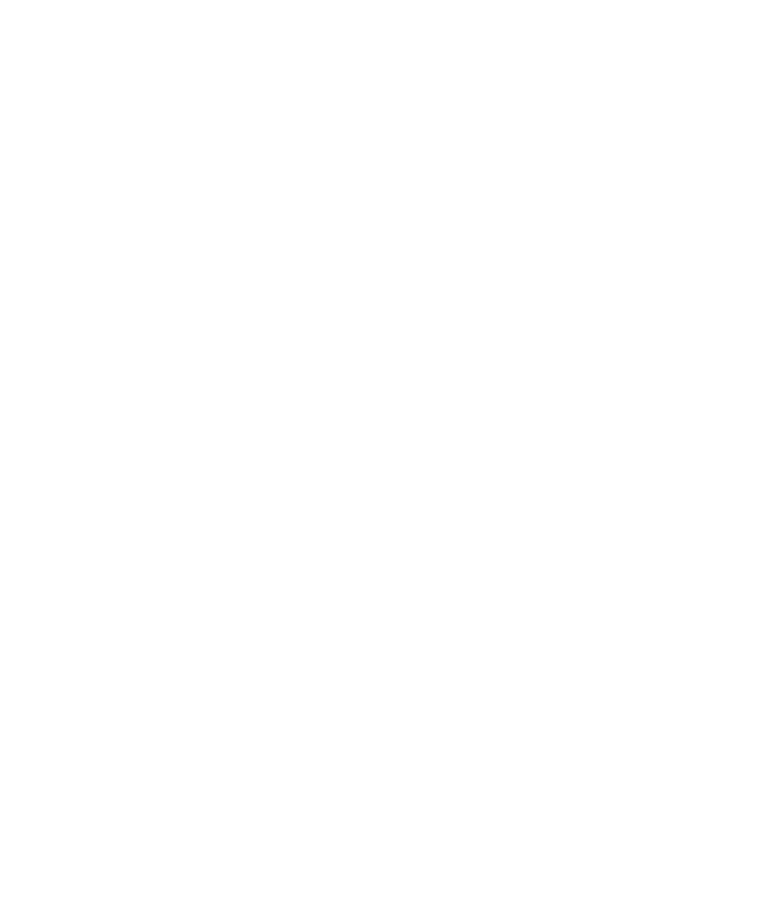
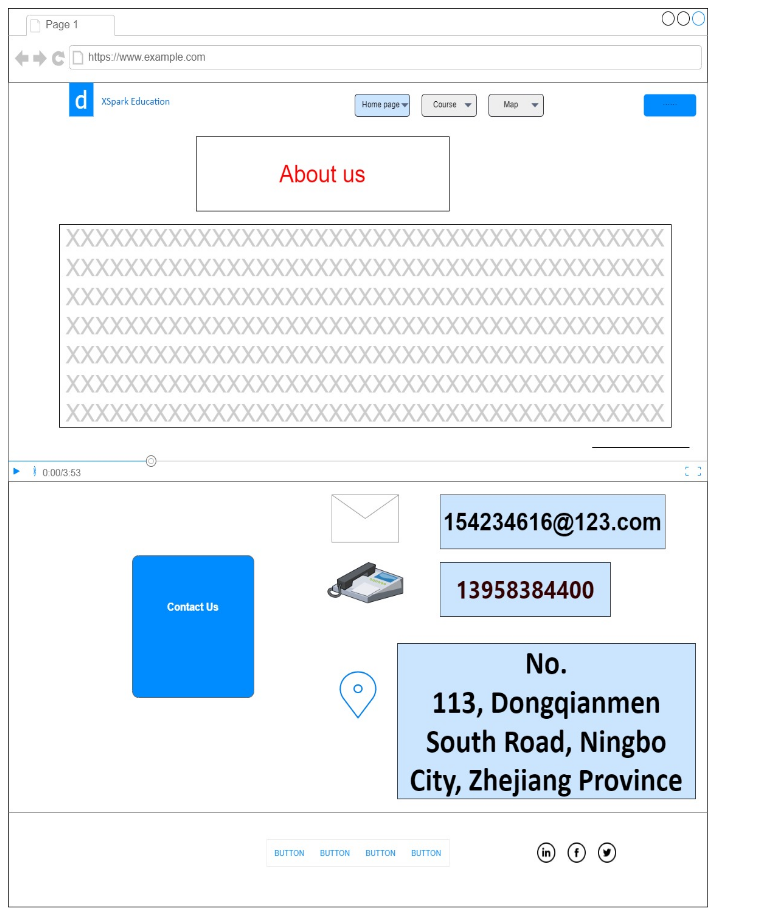
Before and after one commit to fangjingbin/Page1, a plain HTML site: page index.html in a window 1280 px wide. Shown: the whole page, without its empty margins (0-763 px from the left). Before the commit the page ends 800 px from the top, so only its background shows below. Drawn offline with Linux system fonts and the light colour scheme.

Commit message:
Update index.html

```diff
--- a/index.html
+++ b/index.html
@@ -7,6 +7,6 @@
     <title>Document</title>
 </head>
 <body>
-
+    <img src="page1.jpg" width="700" height="900">
 </body>
 </html>
```
